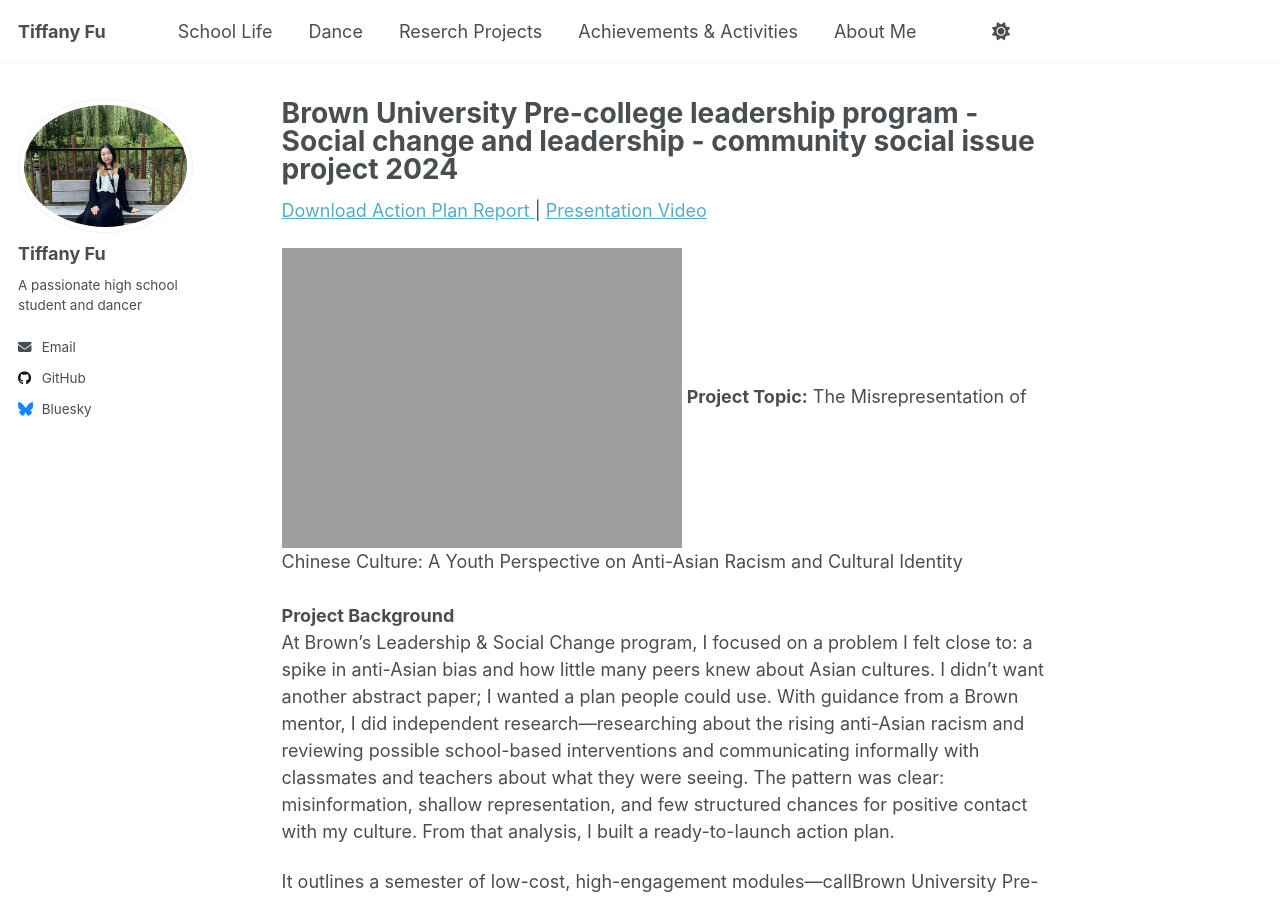
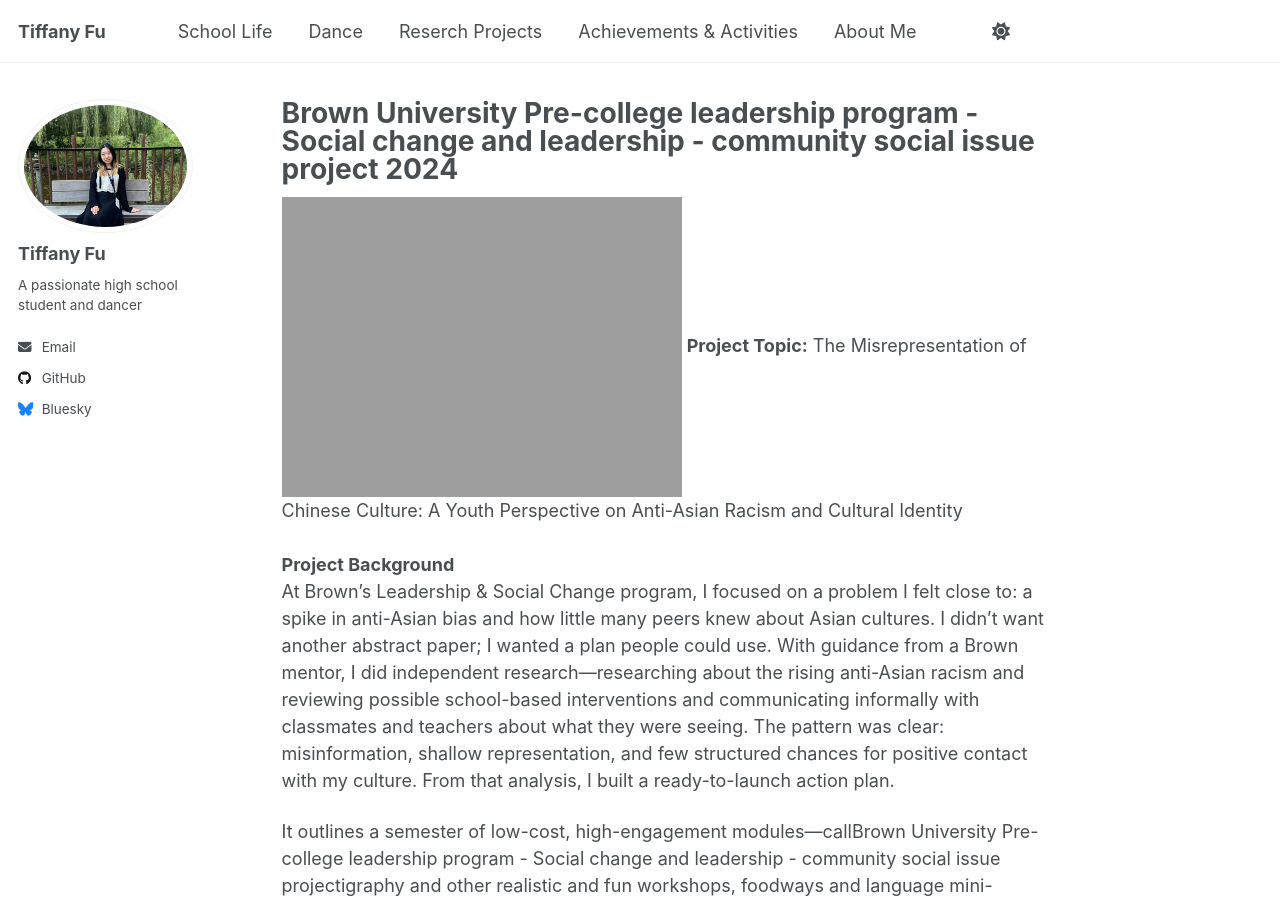
Before and after one commit to TiffanyJTFu/TiffanyFu, a Jekyll site: the page built from _teaching/02-SocialScienceResearchProject-1.md, in a window 1280 px wide and 900 px high. Built offline with Jekyll 4.4.1, drawn with Linux system fonts in a browser that asks for light colours; a script that is not in the unit is left out.

Commit message:
Update 02-SocialScienceResearchProject-1.md

```diff
--- a/_teaching/02-SocialScienceResearchProject-1.md
+++ b/_teaching/02-SocialScienceResearchProject-1.md
@@ -5,9 +5,7 @@ type: ""
 permalink: /teaching/SocialScienceResearchProject-1
 ---
 
-<a href="https://tiffanyjtfu.github.io/TiffanyFu/files/Step 8B_ Action plan Final Report - Tiffany Fu.pdf" target="_blank" rel="noopener noreferrer">Download Action Plan Report
-</a> | <a href="https://tiffanyjtfu.github.io/TiffanyFu/files/Action plan Presentation.mp4" target="_blank" rel="noopener noreferrer">Presentation Video</a>&nbsp;
-<br>
+
 
 ![SocialScience01](https://tiffanyjtfu.github.io/TiffanyFu/images/socialsciencebrown.png)
 **Project Topic:** The Misrepresentation of Chinese Culture: A Youth Perspective on Anti-Asian Racism and Cultural Identity
```
